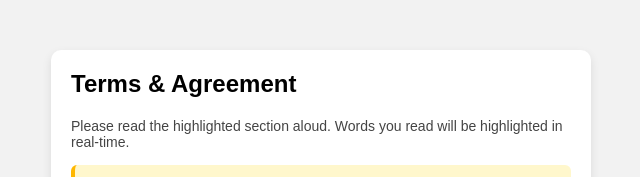
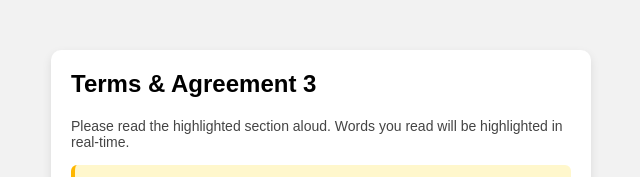
Before and after one commit to kazerpanol/kazerpanol-terms-agreement, a plain HTML site: page index.html in a window 1280 px wide. Shown: the top 177 px of the page, 319-959 px from the left. Drawn offline with Linux system fonts and the light colour scheme.

Commit message:
Update index.html

```diff
--- a/index.html
+++ b/index.html
@@ -77,7 +77,7 @@ button:disabled {
 <body>
 
 <div class="card">
-  <h2>Terms & Agreement</h2>
+  <h2>Terms & Agreement 3</h2>
   <p class="instruction">Please read the highlighted section aloud. Words you read will be highlighted in real-time.</p>
 
   <div class="read-zone" id="readZone"></div>
```
